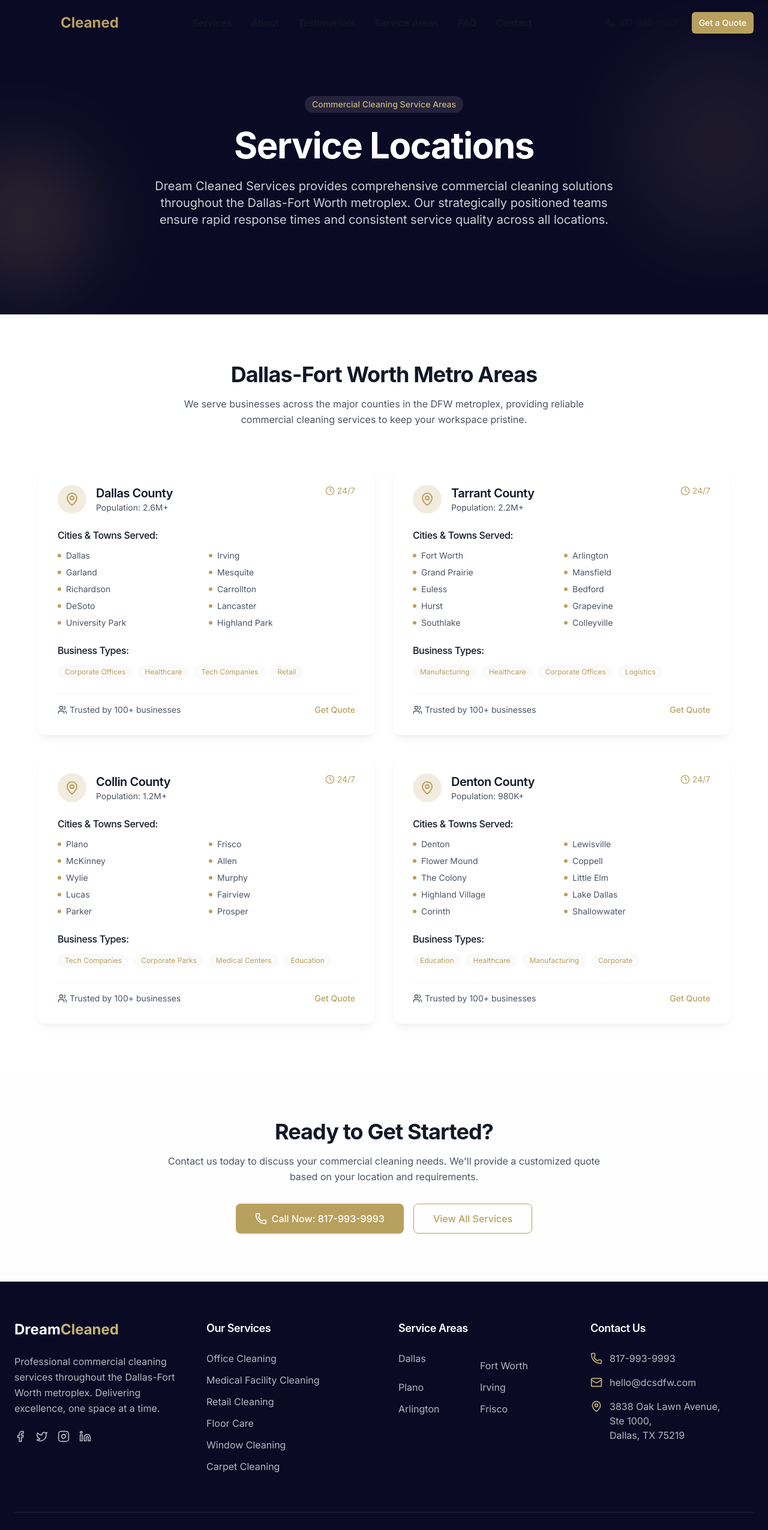
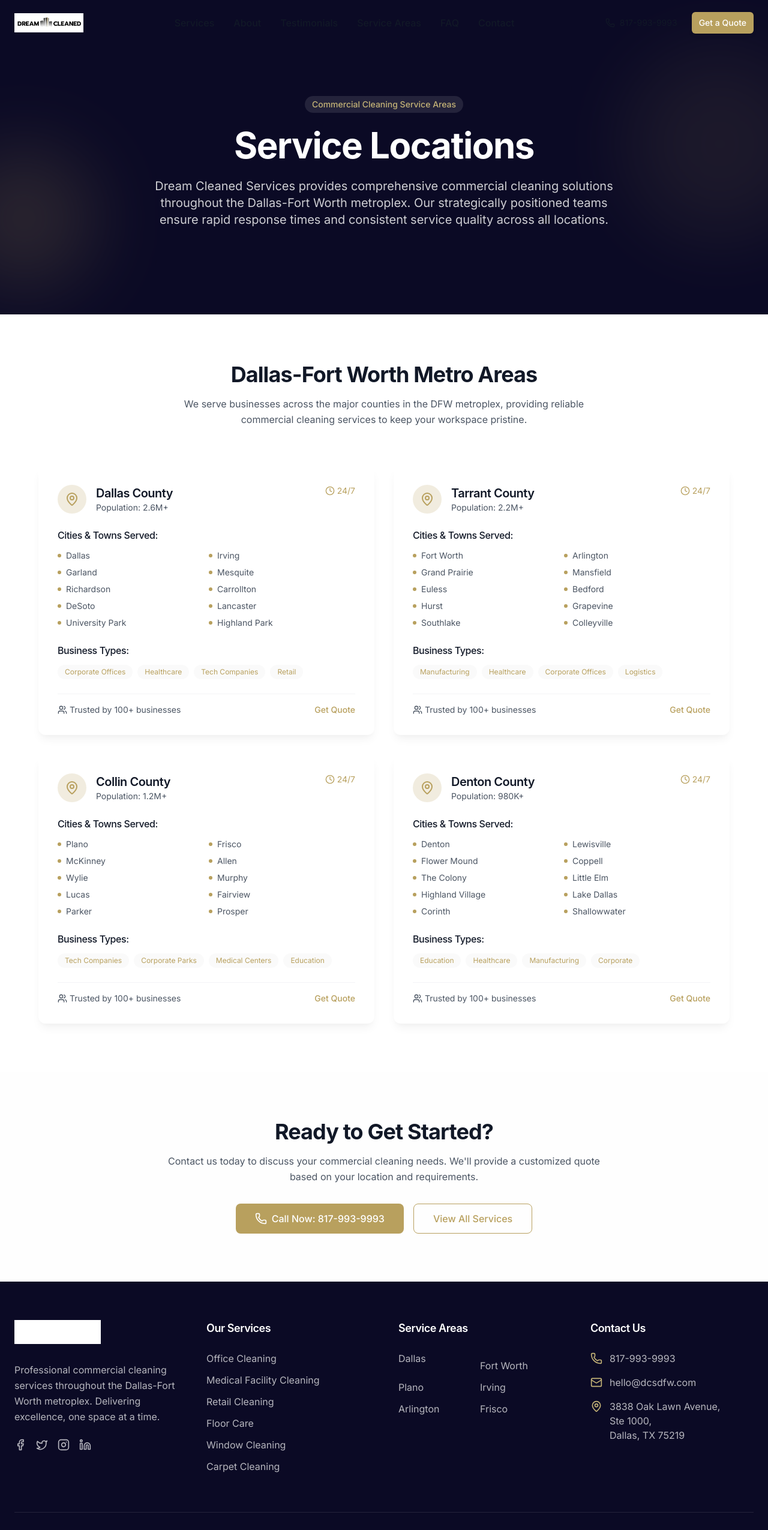
Before and after one commit to dcsdfw/dcsdfw-astro-2025, an Astro site: page /service-areas in a window 1280 px wide. Shown: the top 2550 px of the page at 60% size. Built offline with nearby package versions, Linux system fonts and the light colour scheme; Astro itself is replaced by a stand-in of ours.

Commit message:
Add official Dream Cleaned Services logo
- Downloaded official logo from dcsdfw.com
- Replaced text-based logo with professional image logo
- Updated Header component with proper logo sizing (h-8)
- Updated Footer component with inverted logo for dark background
- Logo includes proper alt text for accessibility
- Maintains responsive design and brand consistency

```diff
--- a/src/components/Footer.tsx
+++ b/src/components/Footer.tsx
@@ -10,9 +10,11 @@ export default function Footer() {
           <div className="md:col-span-1">
             <div className="mb-6">
               <a href="/" className="inline-block">
-                <span className="text-2xl font-bold">
-                  Dream<span className="text-brand-lightGold">Cleaned</span>
-                </span>
+                <img
+                  src="/dream-cleaned-logo.jpg"
+                  alt="Dream Cleaned Services - Professional Commercial Cleaning in Dallas"
+                  className="h-10 w-auto brightness-0 invert"
+                />
               </a>
             </div>
             <p className="text-white/70 mb-6">
--- a/src/components/Header.tsx
+++ b/src/components/Header.tsx
@@ -25,9 +25,11 @@ export default function Header() {
         <div className="flex items-center justify-between">
           {/* Logo */}
           <a href="/" className="flex items-center">
-              <span className="text-2xl font-bold text-brand-dark">
-                Dream<span className="text-brand-gold">Cleaned</span>
-              </span>
+            <img
+              src="/dream-cleaned-logo.jpg"
+              alt="Dream Cleaned Services - Professional Commercial Cleaning in Dallas"
+              className="h-8 w-auto"
+            />
           </a>
 
           {/* Desktop Navigation */}
```
Also changed, not shown: public/dream-cleaned-logo.jpg (added).
